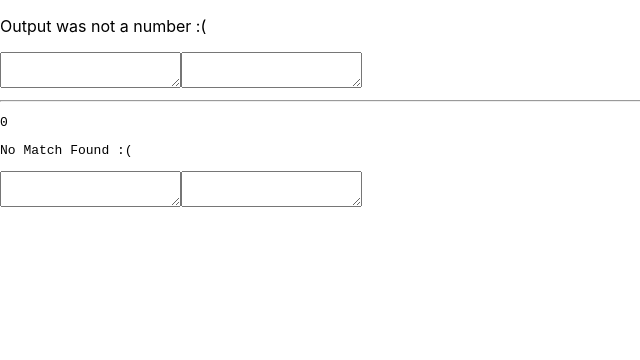
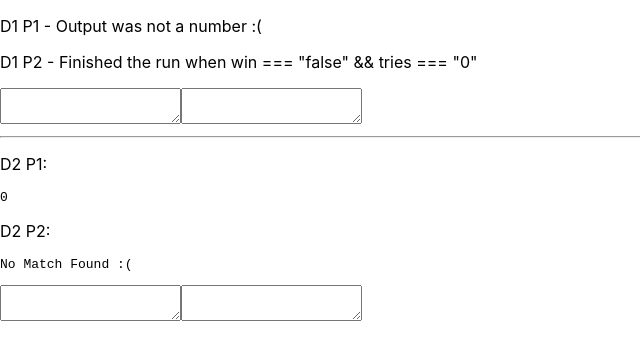
Before and after one commit to mrpickles3rd/advent-of-code-2018, a React (Create React App) app: page / in a window 1280 px wide. Shown: the top 360 px of the page, without its empty margins (0-640 px from the left). Built offline with nearby package versions, Linux system fonts and the light colour scheme.

Commit message:
better UI, state managment  and group tests better

```diff
--- a/src/App.jsx
+++ b/src/App.jsx
@@ -7,37 +7,33 @@ import './App.css';
 
 class App extends Component {
   state = {
-    day1: {
-      d1input: '',
-      d1input2: '',
-    },
-    day2: {
-      d2input: '',
-      d2input2: '',
-    },
+    d1input: '',
+    d1input2: '',
+    d2input: '',
+    d2input2: '',
   }
 
   handleDay1Change = (event) => {
-    this.setState({ day1: { d1input: event.target.value } });
+    this.setState({ d1input: event.target.value });
   }
 
   handleDay1Change2 = (event) => {
-    this.setState({ day1: { d1input2: event.target.value } });
+    this.setState({ d1input2: event.target.value });
   }
 
   handleDay2Change = (event) => {
-    this.setState({ day2: { d2input: event.target.value } });
+    this.setState({ d2input: event.target.value });
   }
 
   handleDay2Change2 = (event) => {
-    this.setState({ day2: { d2input2: event.target.value } });
+    this.setState({ d2input2: event.target.value });
   }
 
   render() {
     const {
-      day1: { d1input, d1input2 },
-      day2: { d2input, d2input2 },
+      d1input, d1input2, d2input, d2input2,
     } = this.state;
+
     return (
       <div>
         <Day1 input={d1input} input2={d1input2} />
--- a/src/day/Day1.jsx
+++ b/src/day/Day1.jsx
@@ -29,8 +29,14 @@ function Day1({ input, input2 }) {
 
   return (
     <div>
-      <p id="output">{Number.isNaN(output) ? 'Output was not a number :(' : output}</p>
-      <p id="output2">{output2}</p>
+      <p>
+        {'D1 P1 - '}
+        <span id="output">{Number.isNaN(output) ? 'Output was not a number :(' : output}</span>
+      </p>
+      <p>
+        {'D1 P2 - '}
+        <span id="output2">{typeof output2 === 'number' ? output2 : `Finished the run when win === "${win}" && tries === "${tries}"`}</span>
+      </p>
     </div>
   );
 }
--- a/src/day/Day2.jsx
+++ b/src/day/Day2.jsx
@@ -51,7 +51,13 @@ function Day2({ input, input2 }) {
 
   return (
     <div>
+      <p>
+        {'D2 P1: '}
+      </p>
       <pre id="output">{twos * threes}</pre>
+      <p>
+        {'D2 P2: '}
+      </p>
       <pre id="output2">{win || 'No Match Found :('}</pre>
     </div>
   );
```
Also changed, not shown: 1 other file (tests, documents, lock files or other folders).
